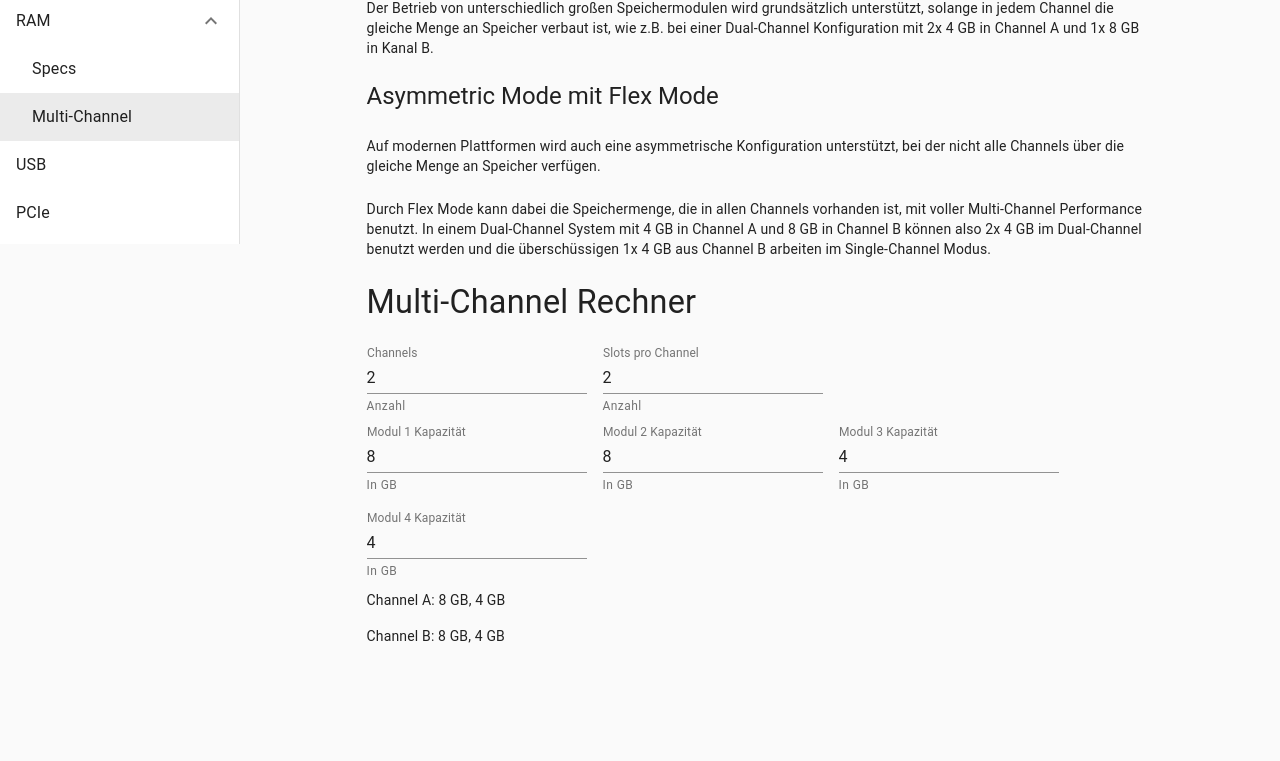
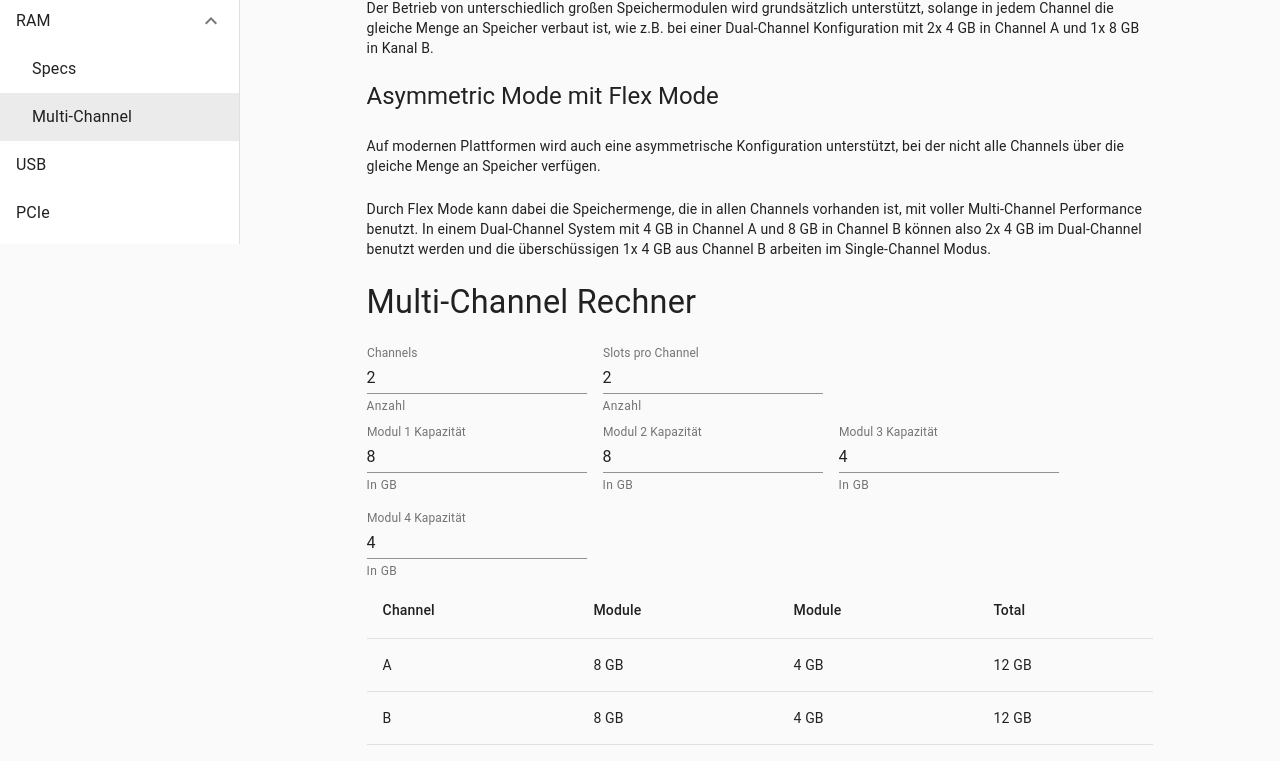
Before and after one commit to benneq/irgendwas-mit-hardware, a Gatsby site: page /memory/multi-channel in a window 1280 px wide. Shown: the part 556-1317 px from the top of the page. Before the commit the page ends 1258 px from the top, so only its background shows below. Built offline with nearby package versions, Linux system fonts and the light colour scheme; Gatsby itself is replaced by a stand-in of ours.

Commit message:
MemoryChannelCalculator result table

```diff
--- a/src/components/memory/MemoryChannelCalculator.tsx
+++ b/src/components/memory/MemoryChannelCalculator.tsx
@@ -1,8 +1,9 @@
 import React, { useState, useEffect } from 'react';
-import { Grid } from '@material-ui/core';
+import { Grid, Table, TableHead, TableBody, TableRow, TableCell } from '@material-ui/core';
 import ArrayJoin from '@components/common/ArrayJoin';
 import PositiveIntegerField from '@components/common/PositiveIntegerField';
 import NumberField from '@components/common/NumberField';
+import { times } from 'lodash-es';
 
 const MemoryChannelCalculator: React.FunctionComponent = () => {
     const [channels, setChannels] = useState(2);
@@ -80,13 +81,28 @@ const MemoryChannelCalculator: React.FunctionComponent = () => {
                     </Grid>
                 )}
             </Grid>
-            <Grid container spacing={2} direction="column">
-                {assignments.map((assignment, i) =>
-                    <Grid key={i} item>
-                        Channel {String.fromCharCode(i+65)}: <ArrayJoin value={assignment.filter(module => module !== 0).map(module => module + " GB")} separator={", "} />
-                    </Grid>
-                )}
-            </Grid>
+            <Table>
+                <TableHead>
+                    <TableRow>
+                        <TableCell>Channel</TableCell>
+                        {times(slotsPerChannel, (i) =>
+                            <TableCell key={i}>Module</TableCell>
+                        )}
+                        <TableCell>Total</TableCell>
+                    </TableRow>
+                </TableHead>
+                <TableBody>
+                    {assignments.map((assignment, i) =>
+                        <TableRow key={i}>
+                            <TableCell>{String.fromCharCode(i+65)}</TableCell>
+                            {times(slotsPerChannel, (i) =>
+                                <TableCell key={i}>{assignment[i] ? `${assignment[i]} GB` : ''}</TableCell>
+                            )}
+                            <TableCell>{assignment.reduce((acc, curr) => acc + curr, 0)} GB</TableCell>
+                        </TableRow>
+                    )}
+                </TableBody>
+            </Table>
         </>
     );
 };
```
